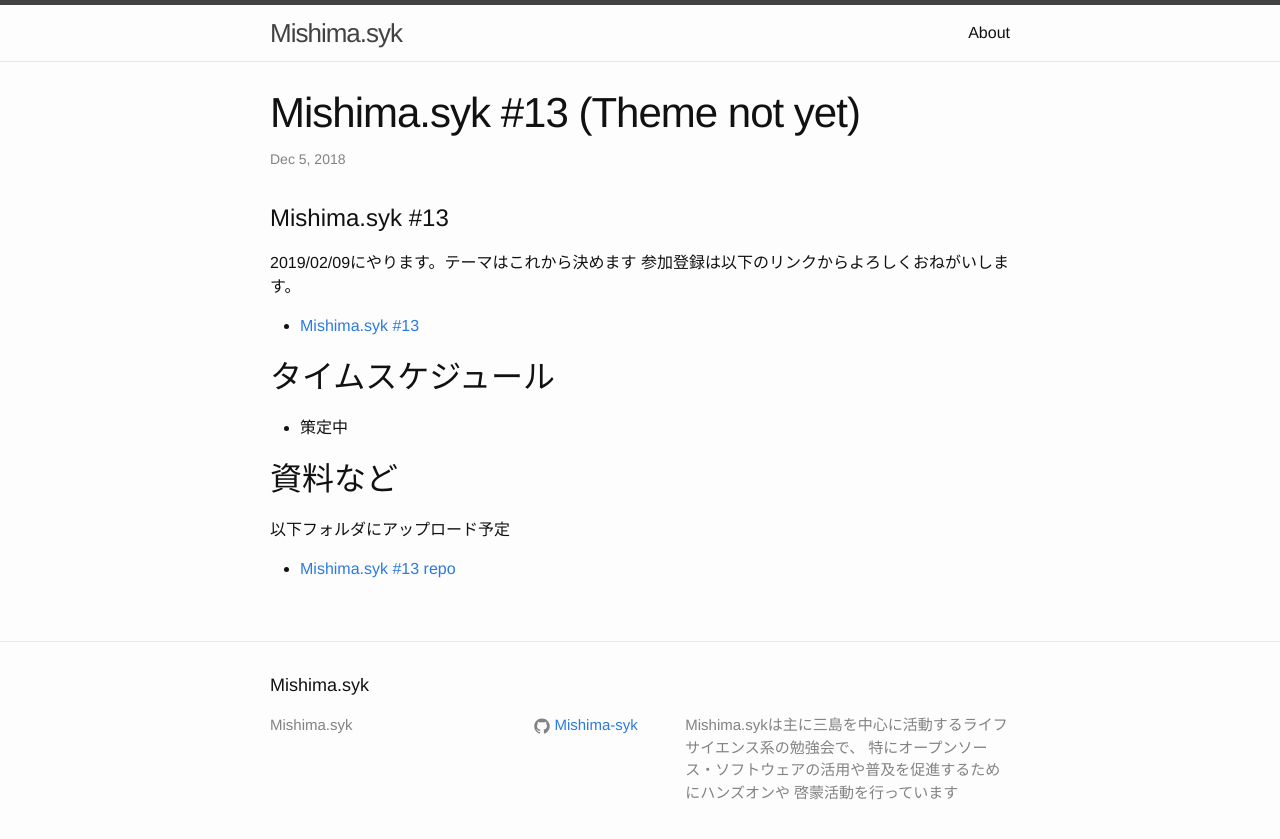
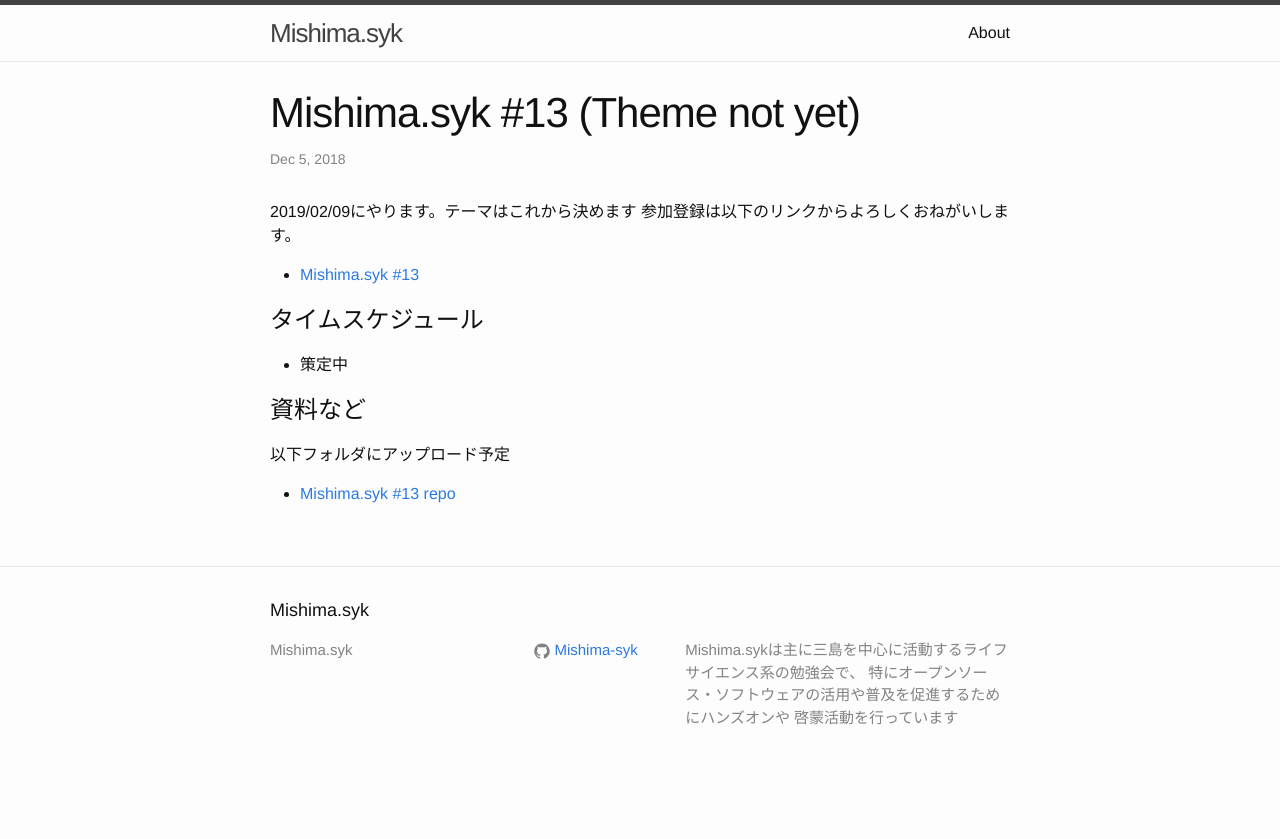
Before and after one commit to Mishima-syk/Mishima-syk.github.io, a Jekyll site: the page built from _posts/2018-12-05-Generative-Model.markdown, in a window 1280 px wide. Shown: the top 839 px of the page. Built offline with Jekyll 4.4.1, drawn with Linux system fonts in a browser that asks for light colours.

Commit message:
Edit title

```diff
--- a/_posts/2018-12-05-Generative-Model.markdown
+++ b/_posts/2018-12-05-Generative-Model.markdown
@@ -4,18 +4,16 @@ title:  "Mishima.syk #13 (Theme not yet)"
 categories: mishimasyk
 ---
 
-# Mishima.syk #13
-
 2019/02/09にやります。テーマはこれから決めます
 参加登録は以下のリンクからよろしくおねがいします。
 
 - [Mishima.syk #13](https://connpass.com/event/111977/)
 
-## タイムスケジュール
+# タイムスケジュール
 
 - 策定中
 
-## 資料など
+# 資料など
 
 以下フォルダにアップロード予定
 
```
